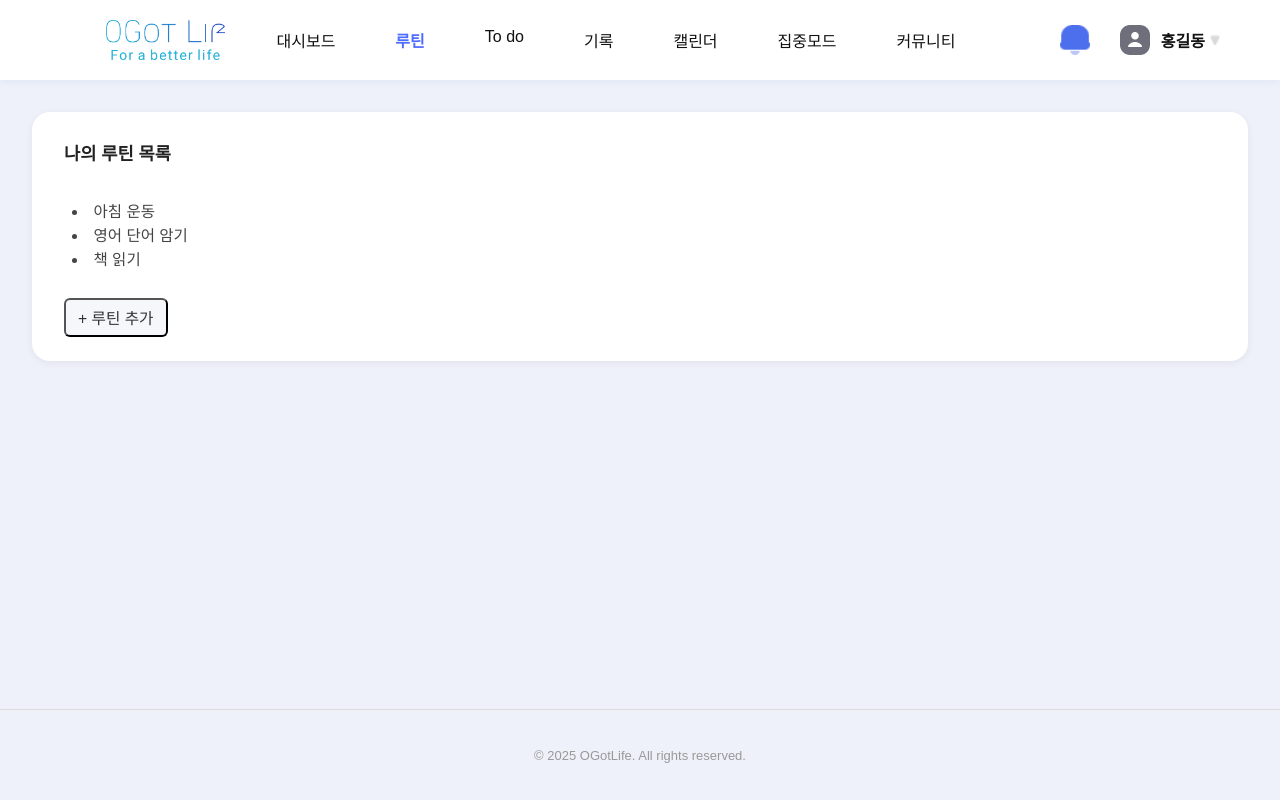
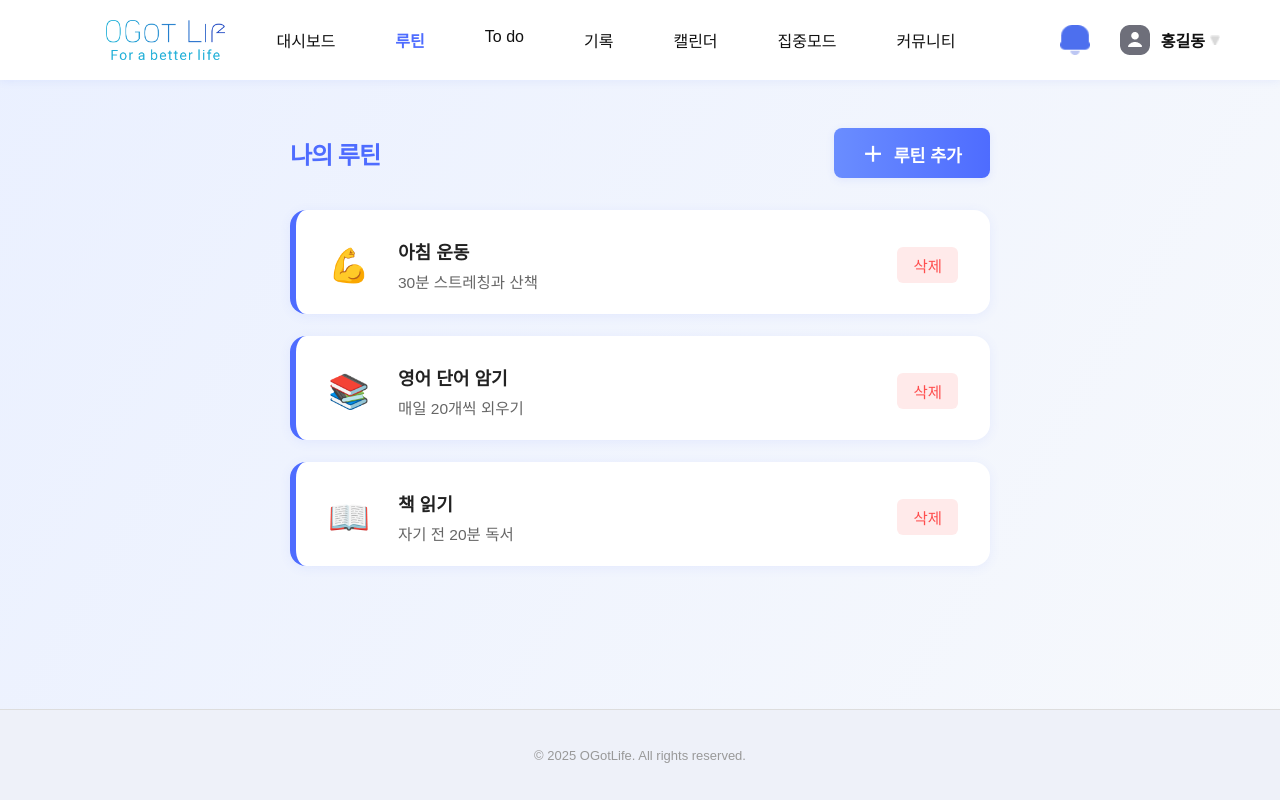
Before and after one commit to roa9618/OGotLife, a React (Create React App) app in the folder frontend/: page /routine in a window 1280 px wide. Built offline with nearby package versions, Linux system fonts and the light colour scheme; a web font is replaced by a local one.

Commit message:
[수정] 루틴 추가 모달 추가

```diff
--- a/frontend/src/pages/Routine.js
+++ b/frontend/src/pages/Routine.js
@@ -1,31 +1,125 @@
-import React from 'react';
+import React, { useState } from 'react';
 import Header from '../components/Header';
 import Footer from '../components/Footer';
+import '../styles/Routine.css';
 
 function Routine() {
+    const [routines, setRoutines] = useState([
+        { id: 1, title: '아침 운동', desc: '30분 스트레칭과 산책', icon: '💪' },
+        { id: 2, title: '영어 단어 암기', desc: '매일 20개씩 외우기', icon: '📚' },
+        { id: 3, title: '책 읽기', desc: '자기 전 20분 독서', icon: '📖' }
+    ]);
+    const [modalOpen, setModalOpen] = useState(false);
+    const [newTitle, setNewTitle] = useState('');
+    const [newDesc, setNewDesc] = useState('');
+    const [newIcon, setNewIcon] = useState('🌟');
+
+    const handleAddRoutine = (e) => {
+        e.preventDefault();
+        if (!newTitle.trim()) return;
+        setRoutines([
+            ...routines,
+            {
+                id: Date.now(),
+                title: newTitle,
+                desc: newDesc,
+                icon: newIcon
+            }
+        ]);
+        setNewTitle('');
+        setNewDesc('');
+        setNewIcon('🌟');
+        setModalOpen(false);
+    };
+
+    const handleDelete = (id) => {
+        setRoutines(routines.filter(r => r.id !== id));
+    };
+
     return (
-        <div className="dashboard-root">
+        <div className="routine-root">
             <Header />
-            <div className="dashboard-body layout-container">
-                <div className="dashboard-content">
-                    <main className="dashboard-main">
-                        <div className="dashboard-grid">
-                            <div className="dashboard-progress-row">
-                                <div className="dashboard-progress-card">
-                                    <div className="dashboard-progress-title">나의 루틴 목록</div>
-                                    <ul className="dashboard-daily-list">
-                                        <li>아침 운동</li>
-                                        <li>영어 단어 암기</li>
-                                        <li>책 읽기</li>
-                                    </ul>
-                                    <button className="dashboard-timetable-item" style={{marginTop: '12px'}}>+ 루틴 추가</button>
-                                </div>
+            <div className="routine-main">
+                <div className="routine-title-row">
+                    <span className="routine-title">나의 루틴</span>
+                    <button className="routine-add-btn" onClick={() => setModalOpen(true)}>
+                        <span style={{fontSize:'1.2em', marginRight:6}}>＋</span> 루틴 추가
+                    </button>
+                </div>
+                <div className="routine-card-list">
+                    {routines.length === 0 && (
+                        <div className="routine-empty">아직 등록된 루틴이 없습니다.</div>
+                    )}
+                    {routines.map(routine => (
+                        <div className="routine-card" key={routine.id}>
+                            <span className="routine-card-icon">{routine.icon}</span>
+                            <div className="routine-card-content">
+                                <span className="routine-card-title">{routine.title}</span>
+                                <span className="routine-card-desc">{routine.desc}</span>
+                            </div>
+                            <div className="routine-card-actions">
+                                <button className="routine-delete-btn" onClick={() => handleDelete(routine.id)}>삭제</button>
                             </div>
                         </div>
-                    </main>
-                    <Footer />
+                    ))}
                 </div>
             </div>
+            <Footer />
+
+            {modalOpen && (
+                <div className="routine-modal-overlay" onClick={() => setModalOpen(false)}>
+                    <div className="routine-modal" onClick={e => e.stopPropagation()}>
+                        <div className="routine-modal-title">루틴 추가</div>
+                        <form className="routine-modal-form" onSubmit={handleAddRoutine}>
+                            <label className="routine-modal-label">
+                                <span>아이콘</span>
+                                <select
+                                    className="routine-modal-icon-select"
+                                    value={newIcon}
+                                    onChange={e => setNewIcon(e.target.value)}
+                                >
+                                    <option value="🌟">🌟</option>
+                                    <option value="💪">💪</option>
+                                    <option value="📚">📚</option>
+                                    <option value="📖">📖</option>
+                                    <option value="🧘">🧘</option>
+                                    <option value="📝">📝</option>
+                                    <option value="🚰">🚰</option>
+                                    <option value="🍎">🍎</option>
+                                    <option value="🛏️">🛏️</option>
+                                </select>
+                            </label>
+                            <label className="routine-modal-label">
+                                <span>루틴명</span>
+                                <input
+                                    className="routine-modal-input"
+                                    type="text"
+                                    value={newTitle}
+                                    onChange={e => setNewTitle(e.target.value)}
+                                    placeholder="루틴명을 입력하세요"
+                                    maxLength={20}
+                                    required
+                                />
+                            </label>
+                            <label className="routine-modal-label">
+                                <span>설명</span>
+                                <input
+                                    className="routine-modal-input"
+                                    type="text"
+                                    value={newDesc}
+                                    onChange={e => setNewDesc(e.target.value)}
+                                    placeholder="간단한 설명을 입력하세요"
+                                    maxLength={40}
+                                />
+                            </label>
+                            <div className="routine-modal-actions">
+                                <button type="button" className="routine-modal-cancel" onClick={() => setModalOpen(false)}>취소</button>
+                                <button type="submit" className="routine-modal-submit">추가</button>
+                            </div>
+                        </form>
+                    </div>
+                </div>
+            )}
         </div>
     );
 }
```
